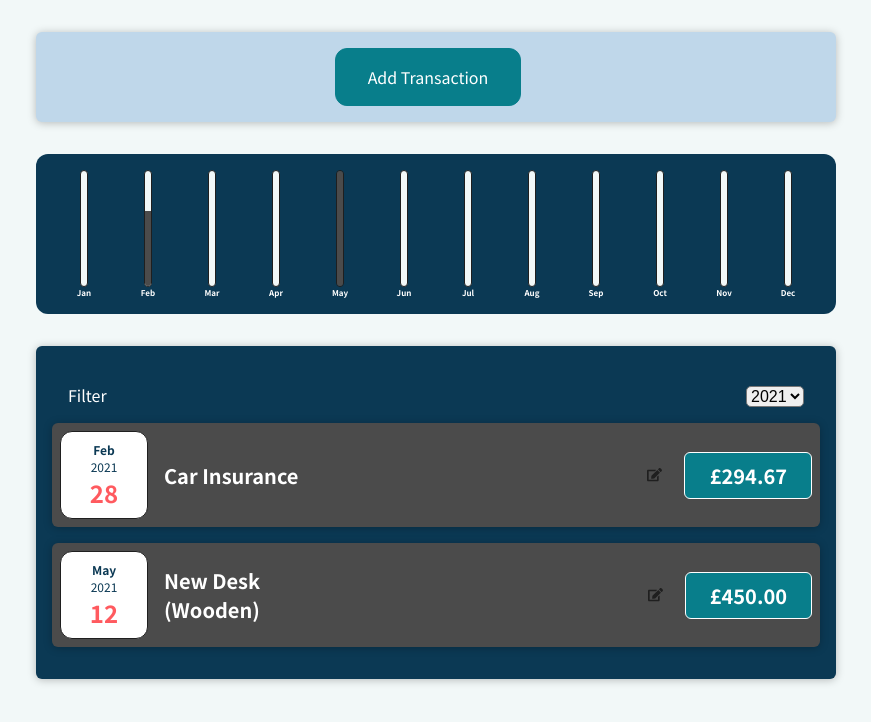
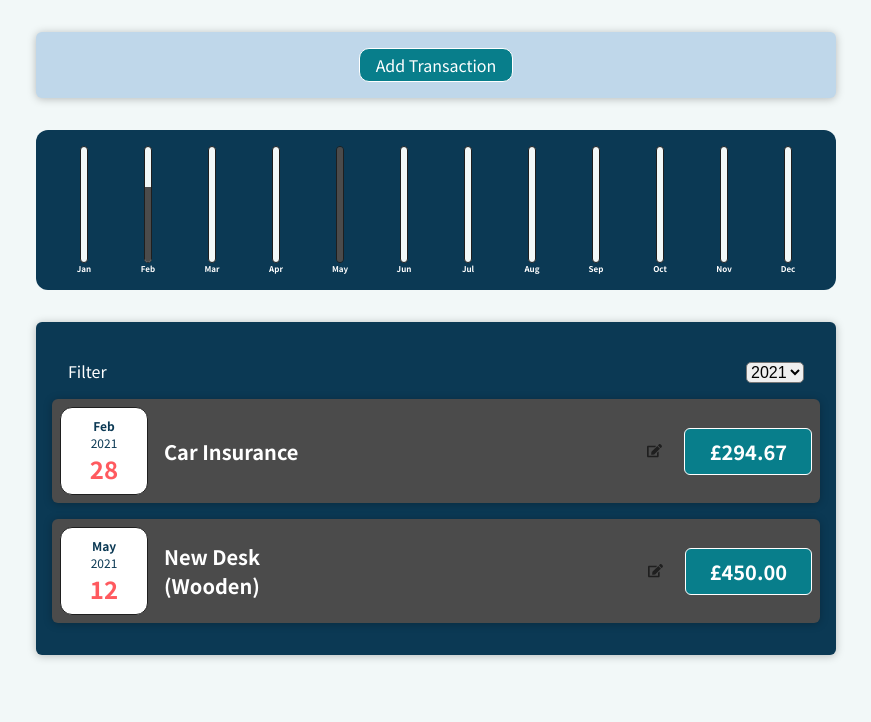
Before and after one commit to markpricetri/transactions_project, a React (Create React App) app: page / in a window 1280 px wide. Shown: the top 722 px of the page, without its empty margins (204-1075 px from the left). Built offline with nearby package versions, Linux system fonts and the light colour scheme.

Commit message:
styled components

```diff
--- a/package.json
+++ b/package.json
@@ -13,6 +13,7 @@
     "react": "^17.0.1",
     "react-dom": "^17.0.1",
     "react-scripts": "4.0.1",
+    "styled-components": "^5.3.0",
     "web-vitals": "^0.2.4"
   },
   "scripts": {
--- /dev/null
+++ b/src/components/UI/Button.js
@@ -0,0 +1,23 @@
+import styled from 'styled-components'
+
+const Button = styled.button`
+  font: inherit;
+  border: 1px solid var(--color-button-outline);
+  border-radius: 10px;
+  background: var(--color-button-background);
+  color: white;
+  padding: 0.25rem 1rem;
+  cursor: pointer;
+
+  &:hover,
+  &:active {
+    background: var(--color-button-background-active);
+    border-color: var(--color-button-background-active);
+  }
+
+  &:focus {
+    outline: none;
+  }
+`;
+
+export default Button;
--- a/src/components/transactions/new_transaction/NewTransaction.js
+++ b/src/components/transactions/new_transaction/NewTransaction.js
@@ -1,5 +1,6 @@
 import React, {useState} from 'react';
 import TransactionForm from './TransactionForm';
+import Button from '../../UI/Button'
 import './NewTransaction.scss'
 
 const NewTransaction = (props) => {
@@ -23,7 +24,7 @@ const NewTransaction = (props) => {
   return (
     <div className="new-expense">
       {isFormOpen && <TransactionForm onSaveTransactionData={saveTransactionDataHandler} closeForm={closeForm}/>}
-      {!isFormOpen && <button onClick={handleClick}>Add Transaction</button>}
+      {!isFormOpen && <Button onClick={handleClick}>Add Transaction</Button>}
     </div>
   )
 };
--- a/src/components/transactions/new_transaction/NewTransaction.scss
+++ b/src/components/transactions/new_transaction/NewTransaction.scss
@@ -8,31 +8,3 @@
   text-align: center;
   box-shadow: 0 1px 8px rgba(0, 0, 0, 0.25);
 }
-
-.new-expense button {
-  font: inherit;
-  cursor: pointer;
-  padding: 1rem 2rem;
-  border: 1px solid var(--color-button-background);
-  background-color: var(--color-button-background);
-  color: white;
-  border-radius: 12px;
-  margin-right: 1rem;
-}
-
-.new-expense button:hover,
-.new-expense button:active {
-  background-color: var(--color-button-background);
-  border-color: var(--color-button-background);
-}
-
-.new-expense button.alternative {
-  color: var(--color-button-background);
-  border-color: transparent;
-  background-color: transparent;
-}
-
-.new-expense button.alternative:hover,
-.new-expense button.alternative:active {
-  background-color: var(--color-card-background-feature);
-}
--- a/src/components/transactions/new_transaction/TransactionForm.js
+++ b/src/components/transactions/new_transaction/TransactionForm.js
@@ -1,10 +1,8 @@
 import React, { useState } from "react";
 
-import {
-  threeMonthsAgo,
-  threeMonthsFromNow,
-} from "../../../utils/date_min_max";
+import { threeMonthsAgo, threeMonthsFromNow} from "../../../utils/date_min_max";
 import "./TransactionForm.scss";
+import Button from '../../UI/Button';
 import { FontAwesomeIcon } from "@fortawesome/react-fontawesome";
 import { faTimes } from "@fortawesome/free-solid-svg-icons";
 
@@ -114,9 +112,9 @@ const TransactionForm = (props) => {
               onChange={handleChange}
             />
           </div>
-          <button className="new-expense__actions" type="submit">
+          <Button type="sumbit" onClick={handleSubmit}>
             Add Transaction
-          </button>
+          </Button>
         </div>
       </form>
     </React.Fragment>
--- a/src/design-tokens/css-variables.scss
+++ b/src/design-tokens/css-variables.scss
@@ -12,6 +12,7 @@
   --color-card-background-other: #4B4B4B;
 
   --color-button-background: #087E8B;
+  --color-button-background-active: #0aa0b1;
   --color-button-outline: #FFFFFF;
   --color-button-text: #FFFFFF;
 
```
Also changed, not shown: src/components/UI/Button.module.css (added, +18 -0 lines), src/components/UI/ErrorModal.js (added, +22 -0 lines), 2 other files (tests, documents, lock files or other folders).
